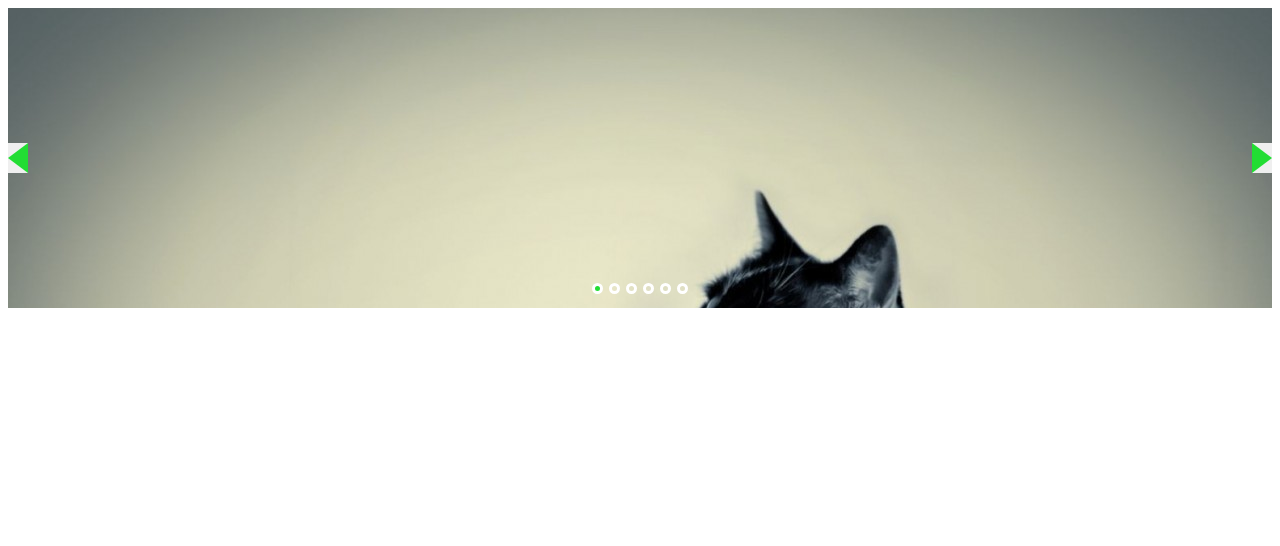
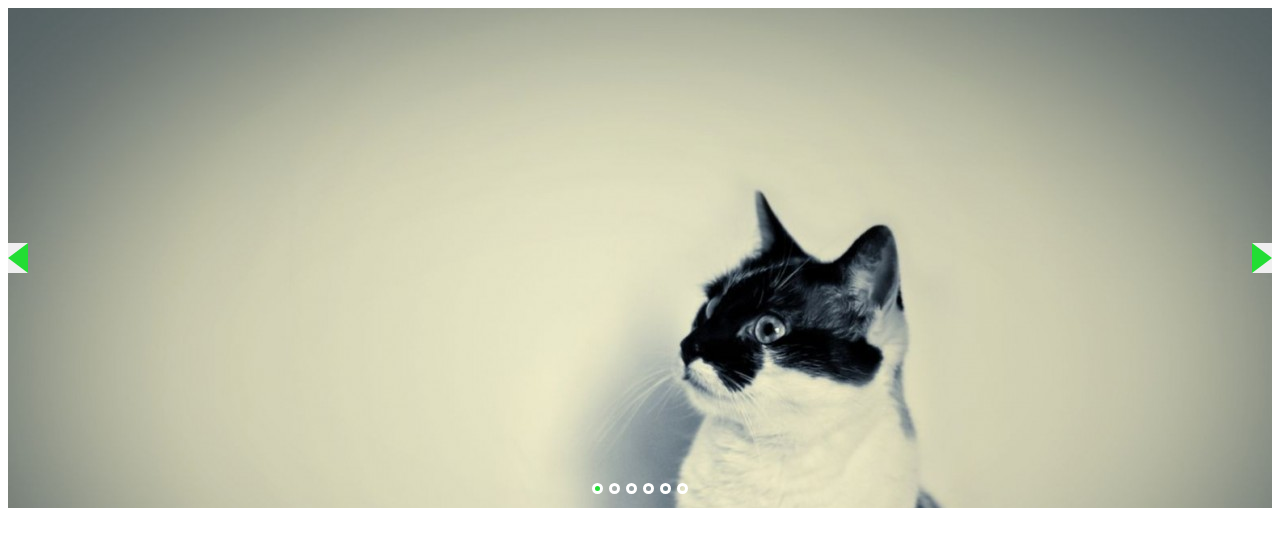
Before and after one commit to AlG-off/i-sys_lesson-slider, a website built with webpack: page index.html in a window 1280 px wide. Built offline with nearby package versions, Linux system fonts and the light colour scheme.

Commit message:
изменил стили

```diff
--- a/src/css/index.css
+++ b/src/css/index.css
@@ -4,6 +4,7 @@
     width: 100%;
     height: 100%;
     overflow: hidden;
+    max-width: 1280px;
 }
 
 .alGSlider__slide {
--- a/styles.css
+++ b/styles.css
@@ -1,5 +1,5 @@
 #slider {
     width: 100%;
-    height: 300px;
+    height: 500px;
     overflow: hidden;
 }
```
Also changed, not shown: alGSlider.js (+1 -1 lines).
